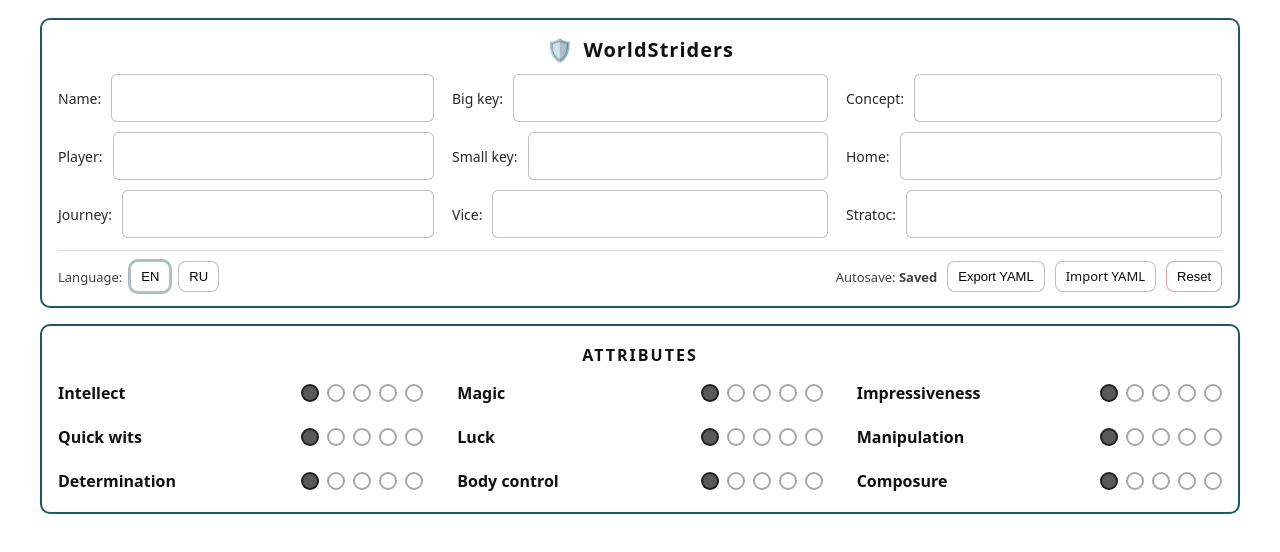
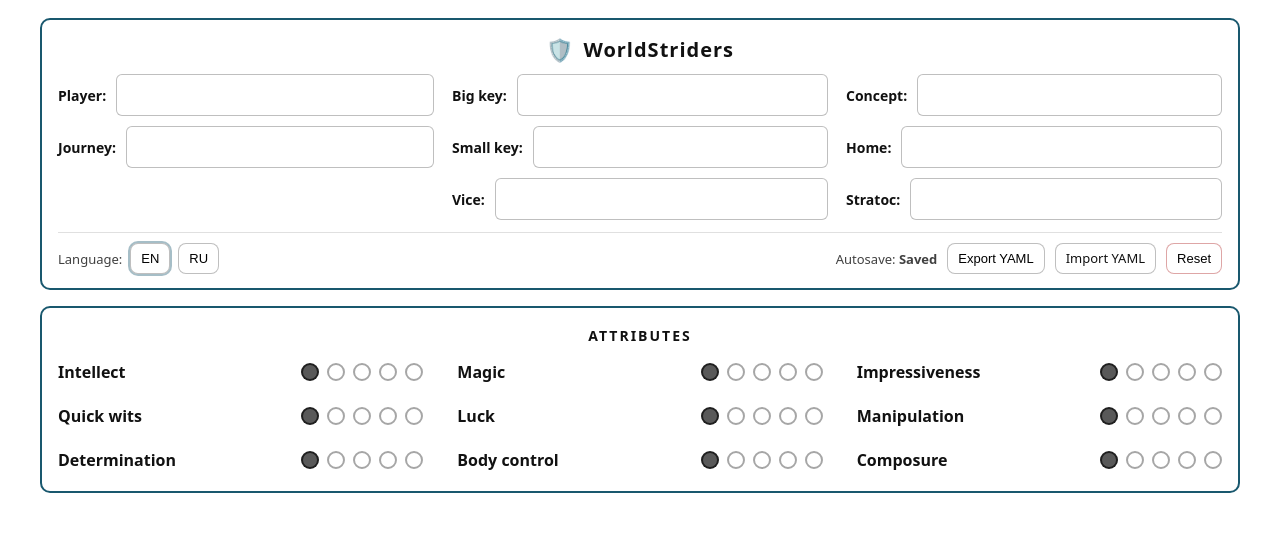
Before and after one commit to GennadiyZakharov/worldstriders-charlist, a Svelte app: page / in a window 1280 px wide. Shown: the top 552 px of the page. Built offline with nearby package versions, Linux system fonts and the light colour scheme.

Commit message:
App redesigned to use global CSS styles. Implemented component for character metadata.

```diff
--- a/src/App.svelte
+++ b/src/App.svelte
@@ -1,6 +1,8 @@
 <script lang="ts">
   import DotRating from "./components/DotRating.svelte";
+  import CharacterMeta from "./components/CharacterMeta.svelte";
   import Attribute from "./components/Attribute.svelte";
+  import Skill from "./components/Skill.svelte";
 
   import { t } from "./lib/i18n";
   import { defaultCharacter, normalizeCharacter } from "./lib/model";
@@ -89,7 +91,7 @@
   ];
 </script>
 
-<div class="page">
+<div class="page ws">
   <!-- Header strip (logo + meta) -->
   <div class="sheet">
     <div class="logoRow">
@@ -97,55 +99,26 @@
       <div class="logoText">{t(character.lang, "title")}</div>
     </div>
 
-    <div class="topGrid">
-      <!-- Left block -->
-      <div class="block">
-        <div class="field">
-          <div class="lbl">{t(character.lang, "name")}:</div>
-          <input type="text" bind:value={character.meta.characterName} />
-        </div>
-        <div class="field">
-          <div class="lbl">{t(character.lang, "player")}:</div>
-          <input type="text" bind:value={character.meta.playerName} />
-        </div>
-        <div class="field">
-          <div class="lbl">{t(character.lang, "journey")}:</div>
-          <input type="text" bind:value={character.meta.journey} />
-        </div>
-      </div>
-
-      <!-- Middle block -->
-      <div class="block">
-        <div class="field">
-          <div class="lbl">{t(character.lang, "bigKey")}:</div>
-          <input type="text" bind:value={character.meta.bigKey} />
-        </div>
-        <div class="field">
-          <div class="lbl">{t(character.lang, "smallKey")}:</div>
-          <input type="text" bind:value={character.meta.smallKey} />
-        </div>
-        <div class="field">
-          <div class="lbl">{t(character.lang, "vice")}:</div>
-          <input type="text" bind:value={character.meta.vice} />
-        </div>
-      </div>
-
-      <!-- Right block -->
-      <div class="block">
-        <div class="field">
-          <div class="lbl">{t(character.lang, "concept")}:</div>
-          <input type="text" bind:value={character.meta.concept} />
-        </div>
-        <div class="field">
-          <div class="lbl">{t(character.lang, "home")}:</div>
-          <input type="text" bind:value={character.meta.home} />
-        </div>
-        <div class="field">
-          <div class="lbl">{t(character.lang, "stratoc")}:</div>
-          <input type="text" bind:value={character.meta.stratoc} />
-        </div>
-      </div>
-    </div>
+    <CharacterMeta
+            labels={{
+    player: t(character.lang, "player"),
+    journey: t(character.lang, "journey"),
+    bigKey: t(character.lang, "bigKey"),
+    smallKey: t(character.lang, "smallKey"),
+    vice: t(character.lang, "vice"),
+    concept: t(character.lang, "concept"),
+    home: t(character.lang, "home"),
+    stratoc: t(character.lang, "stratoc")
+    }}
+            bind:player={character.meta.playerName}
+            bind:journey={character.meta.journey}
+            bind:bigKey={character.meta.bigKey}
+            bind:smallKey={character.meta.smallKey}
+            bind:vice={character.meta.vice}
+            bind:concept={character.meta.concept}
+            bind:home={character.meta.home}
+            bind:stratoc={character.meta.stratoc}
+    />
 
     <div class="toolbar">
       <div class="lang">
@@ -210,6 +183,9 @@
       </div>
     </div>
   </div>
+
+  <!-- Skill box -->
+
 </div>
 
 <style>
--- /dev/null
+++ b/src/components/CharacterMeta.svelte
@@ -0,0 +1,113 @@
+<script lang="ts">
+    export let labels: {
+        player: string;
+        journey: string;
+        bigKey: string;
+        smallKey: string;
+        vice: string;
+        concept: string;
+        home: string;
+        stratoc: string;
+    };
+
+    export let player: string;
+    export let journey: string;
+
+    export let bigKey: string;
+    export let smallKey: string;
+    export let vice: string;
+
+    export let concept: string;
+    export let home: string;
+    export let stratoc: string;
+</script>
+
+<div class="metaGrid">
+
+    <div class="col">
+        <div class="row">
+            <div class="label ws-strong">{labels.player}:</div>
+            <input type="text" bind:value={player} />
+        </div>
+
+        <div class="row">
+            <div class="label ws-strong">{labels.journey}:</div>
+            <input type="text" bind:value={journey} />
+        </div>
+    </div>
+
+    <div class="col">
+        <div class="row">
+            <div class="label ws-strong">{labels.bigKey}:</div>
+            <input type="text" bind:value={bigKey} />
+        </div>
+
+        <div class="row">
+            <div class="label ws-strong">{labels.smallKey}:</div>
+            <input type="text" bind:value={smallKey} />
+        </div>
+
+        <div class="row">
+            <div class="label ws-strong">{labels.vice}:</div>
+            <input type="text" bind:value={vice} />
+        </div>
+    </div>
+
+    <div class="col">
+        <div class="row">
+            <div class="label ws-strong">{labels.concept}:</div>
+            <input type="text" bind:value={concept} />
+        </div>
+
+        <div class="row">
+            <div class="label ws-strong">{labels.home}:</div>
+            <input type="text" bind:value={home} />
+        </div>
+
+        <div class="row">
+            <div class="label ws-strong">{labels.stratoc}:</div>
+            <input type="text" bind:value={stratoc} />
+        </div>
+    </div>
+</div>
+
+<style>
+    .metaGrid {
+        display: grid;
+        grid-template-columns: 1fr 1fr 1fr;
+        gap: 18px;
+        align-items: start; /* IMPORTANT */
+    }
+
+    @media (max-width: 900px) {
+        .metaGrid {
+            grid-template-columns: 1fr;
+        }
+    }
+
+    .col {
+        display: grid;
+        gap: 10px;
+        align-content: start;
+    }
+
+    .row {
+        display: grid;
+        grid-template-columns: auto 1fr;
+        gap: 10px;
+        align-items: center;
+    }
+
+    .label {
+        white-space: nowrap;
+    }
+
+    input {
+        height: 32px;
+        padding: 4px 6px;
+        border-radius: 6px;
+        border: 1px solid rgba(0, 0, 0, 0.25);
+        background: white;
+        font-size: 14px;
+    }
+</style>
--- /dev/null
+++ b/src/components/Skill.svelte
@@ -0,0 +1,96 @@
+<script lang="ts">
+    import DotRating from "./DotRating.svelte";
+
+    /** Display name (already translated before passing in). */
+    export let name: string;
+
+    /** Checkbox state (left square in the screenshot). */
+    export let enabled: boolean = false;
+
+    /** Free-text specialization / note (the underlined line). */
+    export let note: string = "-";
+
+    /** Skill rating (0..5 dots). Default 0. */
+    export let value: number = 0;
+
+    /** Optional: disable editing */
+    export let readonly: boolean = false;
+
+    function clamp05(n: number): number {
+        if (!Number.isFinite(n)) return 0;
+        return Math.min(5, Math.max(0, Math.trunc(n)));
+    }
+
+    $: value = clamp05(value);
+</script>
+
+<div class="row" class:readonly>
+    <input
+            class="check"
+            type="checkbox"
+            bind:checked={enabled}
+            disabled={readonly}
+            aria-label={`${name} enabled`}
+    />
+
+    <div class="text">
+        <div class="name">{name}</div>
+        <input
+                class="note"
+                type="text"
+                bind:value={note}
+                disabled={readonly}
+                placeholder=""
+                aria-label={`${name} note`}
+        />
+    </div>
+
+    <DotRating
+            label={name}
+            bind:value
+            min={0}
+            max={5}
+            shape="circle"
+            showValue={false}
+            {readonly}
+    />
+</div>
+
+<style>
+    .row {
+        display: grid;
+        grid-template-columns: 18px 1fr auto;
+        gap: 10px;
+        align-items: center;
+    }
+
+    .check {
+        width: 16px;
+        height: 16px;
+        margin: 0;
+    }
+
+    .text {
+        display: grid;
+        gap: 4px;
+    }
+
+    .name {
+        font-weight: 700;
+        font-size: 14px;
+    }
+
+    .note {
+        height: 28px;
+        border: none;
+        border-bottom: 1px solid rgba(0, 0, 0, 0.28);
+        border-radius: 0;
+        padding: 0 4px;
+        font-size: 13px;
+        background: transparent;
+    }
+
+    .readonly {
+        opacity: 0.9;
+    }
+</style>
--- a/src/main.ts
+++ b/src/main.ts
@@ -1,3 +1,4 @@
+import "./styles/typography.css";
 import App from "./App.svelte";
 
 new App({
--- /dev/null
+++ b/src/styles/typography.css
@@ -0,0 +1,53 @@
+:root {
+    --ws-font: ui-sans-serif, system-ui, -apple-system, Segoe UI, Roboto, Arial,
+    "Noto Sans", "Liberation Sans", sans-serif;
+
+    --ws-text-size: 14px;
+    --ws-h1-size: 18px;
+    --ws-h2-size: 14px;
+
+    --ws-h1-letter: 2px;
+    --ws-h2-letter: 1px;
+}
+
+/* Root text context */
+.ws {
+    font-family: var(--ws-font);
+    font-size: var(--ws-text-size);
+    color: #111;
+}
+
+/* Header level 1 (ATTRIBUTES, SKILLS, etc) */
+.ws-h1 {
+    font-size: var(--ws-h1-size);
+    font-weight: 800;
+    letter-spacing: var(--ws-h1-letter);
+    text-transform: uppercase;
+    text-align: center;
+    margin: 0;
+}
+
+/* Header level 2 (Mental skills, Permanent traits, etc) */
+.ws-h2 {
+    font-size: var(--ws-h2-size);
+    font-weight: 800;
+    letter-spacing: var(--ws-h2-letter);
+    text-transform: uppercase;
+    text-align: center;
+    margin: 0;
+}
+
+/* Plain text */
+.ws-text {
+    font-weight: 400;
+}
+
+/* Emphasized text */
+.ws-strong {
+    font-weight: 700;
+}
+
+/* Muted helper */
+.ws-muted {
+    opacity: 0.75;
+}
```
Also changed, not shown: 1 other file (tests, documents, lock files or other folders).
